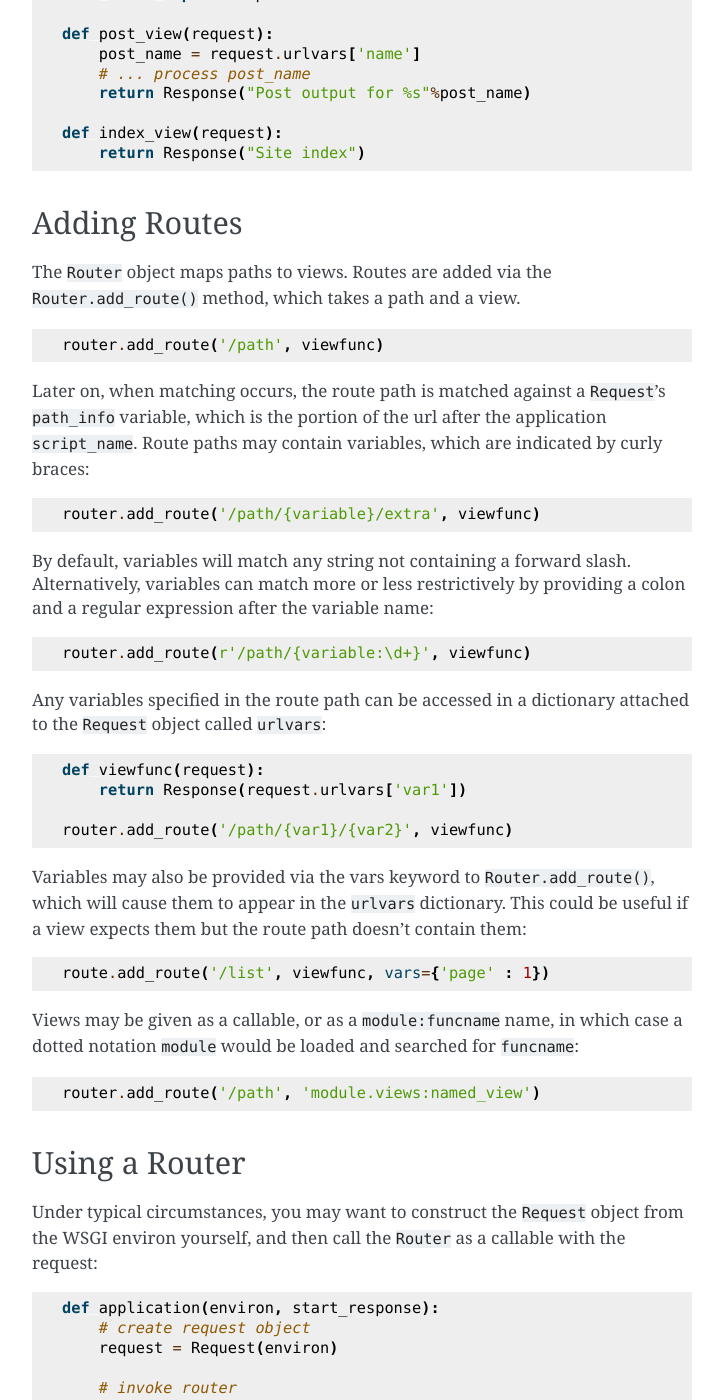
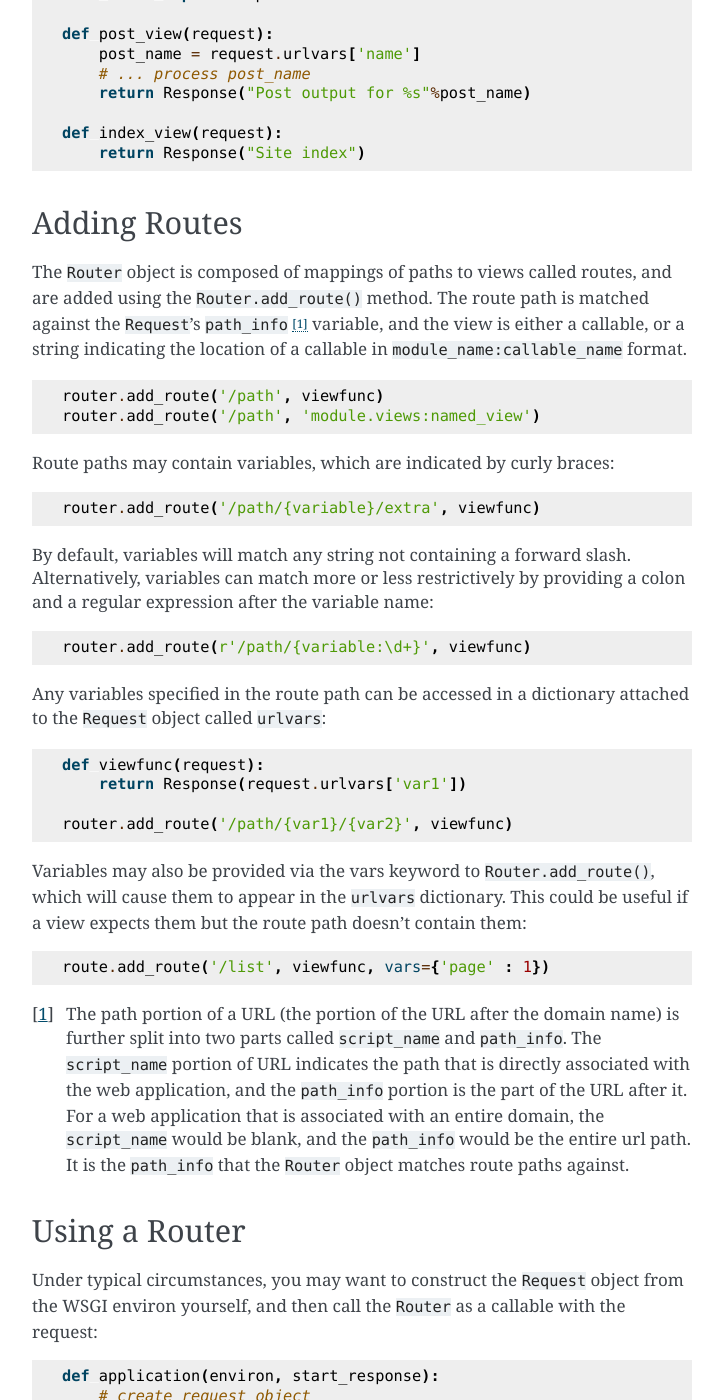
Before and after one commit to rschoon/simplerouter, a Sphinx documentation site: the page built from docs/index.rst, in a window 1280 px wide and 1400 px high, scrolled down 593 px. Shown: the whole window, without its empty margins (388-1111 px from the left). Built offline with Sphinx 7.4.7, drawn with Linux system fonts in a browser that asks for light colours; some of the changed text lies outside the part shown.

Commit message:
Docs clarification/cleanup.

```diff
--- a/docs/index.rst
+++ b/docs/index.rst
@@ -42,17 +42,19 @@ views.py:
 Adding Routes
 -------------
 
-The ``Router`` object maps paths to views.  Routes are added via
-the ``Router.add_route()`` method, which takes a path and a view.
+The ``Router`` object is composed of mappings of paths to views
+called routes, and are added using the ``Router.add_route()``
+method.  The route path is matched against the ``Request``'s
+``path_info`` [#pathinfo]_ variable, and the view is either a callable, or
+a string indicating the location of a callable in
+``module_name:callable_name`` format.
 
 .. code-block:: python
 
     router.add_route('/path', viewfunc)
+    router.add_route('/path', 'module.views:named_view')
 
-Later on, when matching occurs, the route path is matched against
-a ``Request``'s ``path_info`` variable, which is the portion of
-the url after the application ``script_name``.  Route paths may
-contain variables, which are indicated by curly braces:
+Route paths may contain variables, which are indicated by curly braces:
 
 .. code-block:: python
 
@@ -85,14 +87,15 @@ path doesn't contain them:
 
     route.add_route('/list', viewfunc, vars={'page' : 1})
 
-Views may be given as a callable, or as a ``module:funcname``
-name, in which case a dotted notation ``module`` would be
-loaded and searched for ``funcname``:
-
-.. code-block:: python
-
-    router.add_route('/path', 'module.views:named_view')
-
+.. [#pathinfo] The path portion of a URL (the portion of the URL after the
+    domain name) is further split into two parts called ``script_name``
+    and ``path_info``.  The ``script_name`` portion of URL indicates the path
+    that is directly associated with the web application, and the
+    ``path_info`` portion is the part of the URL after it.  For a web
+    application that is associated with an entire domain, the ``script_name``
+    would be blank, and the ``path_info`` would be the entire url path.
+    It is the ``path_info`` that the ``Router`` object matches route
+    paths against.
 
 Using a Router
 --------------
@@ -187,7 +190,7 @@ with lower number priority values.
 WSGI Views
 ..........
 
-A WSGI application can be provided as a view if the `wsgi`` keyword is
+A WSGI application can be provided as a view if the ``wsgi`` keyword is
 provided to the ``Router.add_route`` method:
 
 .. code-block:: python
@@ -197,3 +200,10 @@ provided to the ``Router.add_route`` method:
         return [b'hello, world\n']
 
     router.add_route('/hello', app_view, wsgi=True)
+
+
+Further Reading
+---------------
+
+* `PEP3333 (WSGI Specification) <http://www.python.org/dev/peps/pep-3333/>`_
+* `WebOb documentation <http://webob.readthedocs.org/en/latest/>`_
```
Also changed, not shown: other parts of docs/index.rst (+2 -2 lines).
